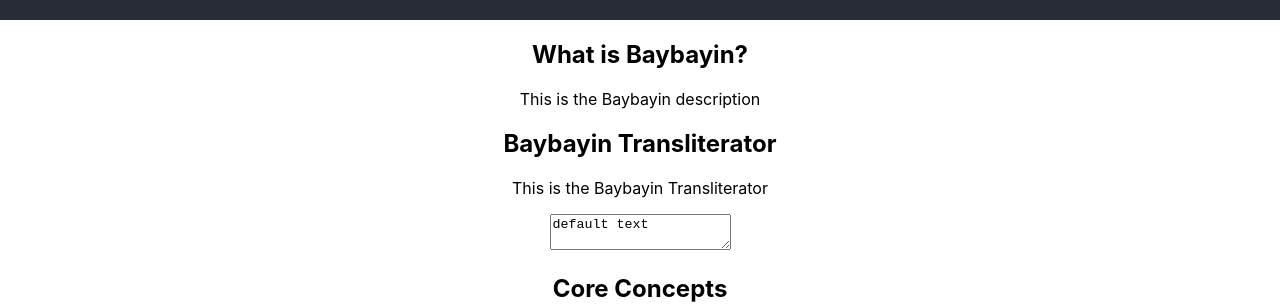
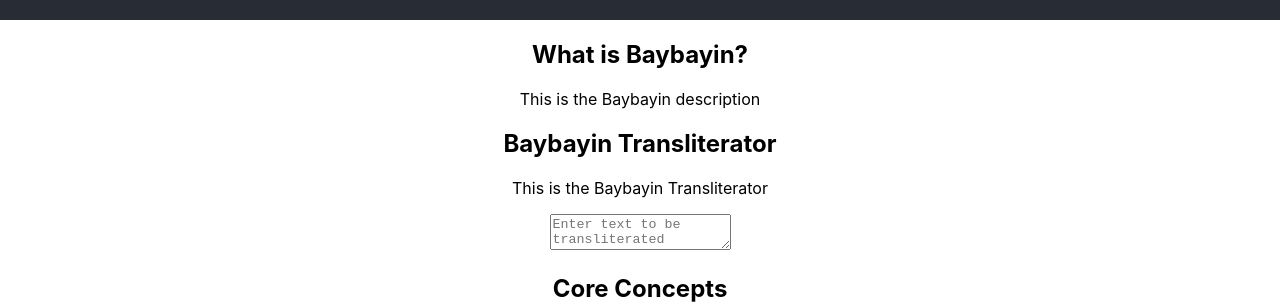
Before and after one commit to cmckinney-59/transliteration-react, a React (Create React App) app: page / in a window 1280 px wide. Shown: the part 780-1084 px from the top of the page. Built offline with nearby package versions, Linux system fonts and the light colour scheme.

Commit message:
moved components into their own files

```diff
--- a/src/App.js
+++ b/src/App.js
@@ -1,64 +1,9 @@
-import logo from './assets/logo.png';
-import componentsImg from './assets/logo.png';
 import './App.css';
 import { CORE_CONCEPTS } from './data.js';
-
-const transliterationAlphabets = ['Baybayin', 'Aurebesh', 'Deseret']
-let currentAlphabet = 0;
-const alphabet = transliterationAlphabets[currentAlphabet];
-
-function Header() {
-  return (
-    <header className="App-header">
-      <h1>The Baybayin Project</h1>
-      <h2>{alphabet}</h2>
-      <img src={logo} className="App-logo" alt="logo" />
-      {/* <p>
-        Edit <code>src/App.js</code> and save to reload.
-      </p>
-      <a
-        className="App-link"
-        href="https://reactjs.org"
-        target="_blank"
-        rel="noopener noreferrer"
-      >
-        Learn React
-      </a> */}
-    </header>
-  )
-}
-
-function Description() {
-  return (
-    <div>
-      <h2>What is {alphabet}?</h2>
-      <p>This is the {alphabet} description</p>
-    </div>
-  )
-}
-
-function Transliterator() {
-  return (
-    <div>
-      <h2>{alphabet} Transliterator</h2>
-      <p>This is the {alphabet} Transliterator</p>
-      <textarea
-        class="transliteration-input"
-        id="userInput"
-      >default text</textarea>
-    </div>
-  )
-}
-
-function CoreConcept({image, title, description}) {
-  return(
-    <li>
-      <img src={image} alt={title}/>
-      <h3>{title}</h3>
-      <p>{description}</p>
-    </li>
-  )
-}
+import Header from './components/Header.js'
+import Description from './components/Description.js'
+import Transliterator from './components/Transliterator.js'
+import CoreConcept from './components/CoreConcepts.js';
 
 function App() {
   return (
--- /dev/null
+++ b/src/components/CoreConcepts.js
@@ -0,0 +1,9 @@
+export default function CoreConcept({image, title, description}) {
+  return(
+    <li>
+      <img src={image} alt={title}/>
+      <h3>{title}</h3>
+      <p>{description}</p>
+    </li>
+  )
+}
--- /dev/null
+++ b/src/components/Description.js
@@ -0,0 +1,12 @@
+const transliterationAlphabets = ['Baybayin', 'Aurebesh', 'Deseret']
+let currentAlphabet = 0;
+const alphabet = transliterationAlphabets[currentAlphabet];
+
+export default function Description() {
+  return (
+    <div>
+      <h2>What is {alphabet}?</h2>
+      <p>This is the {alphabet} description</p>
+    </div>
+  )
+}
--- /dev/null
+++ b/src/components/Header.js
@@ -0,0 +1,26 @@
+import logo from '../assets/logo.png';
+
+const transliterationAlphabets = ['Baybayin', 'Aurebesh', 'Deseret']
+let currentAlphabet = 0;
+const alphabet = transliterationAlphabets[currentAlphabet];
+
+export default function Header() {
+  return (
+    <header className="App-header">
+      <h1>The Baybayin Project</h1>
+      <h2>{alphabet}</h2>
+      <img src={logo} className="App-logo" alt="logo" />
+      {/* <p>
+        Edit <code>src/App.js</code> and save to reload.
+      </p>
+      <a
+        className="App-link"
+        href="https://reactjs.org"
+        target="_blank"
+        rel="noopener noreferrer"
+      >
+        Learn React
+      </a> */}
+    </header>
+  )
+}
--- /dev/null
+++ b/src/components/Transliterator.js
@@ -0,0 +1,17 @@
+const transliterationAlphabets = ['Baybayin', 'Aurebesh', 'Deseret']
+let currentAlphabet = 0;
+const alphabet = transliterationAlphabets[currentAlphabet];
+
+export default function Transliterator() {
+  return (
+    <div>
+      <h2>{alphabet} Transliterator</h2>
+      <p>This is the {alphabet} Transliterator</p>
+      <textarea
+        class="transliteration-input"
+        id="userInput"
+        placeholder="Enter text to be transliterated here..."
+      ></textarea>
+    </div>
+  )
+}
```
